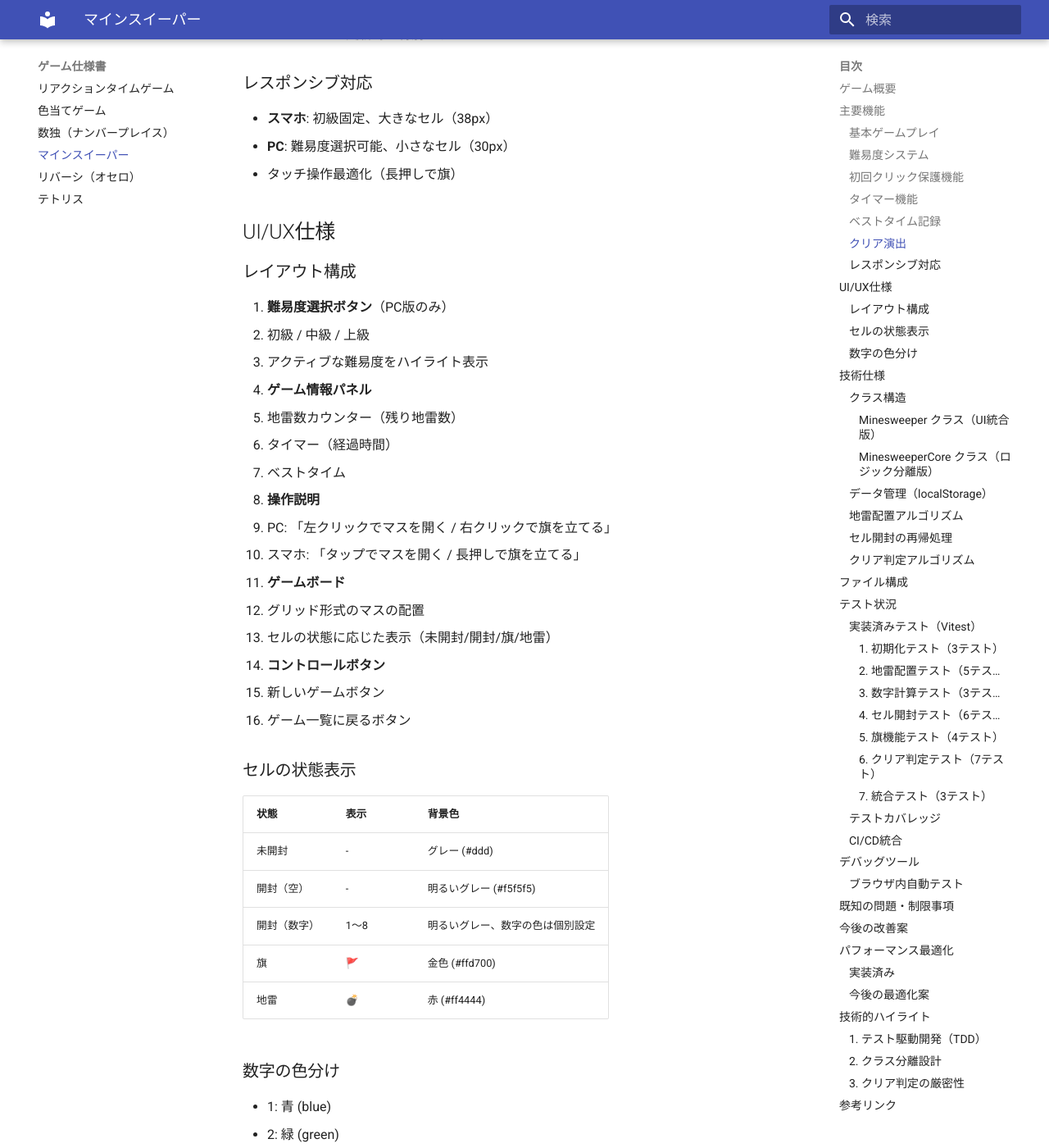
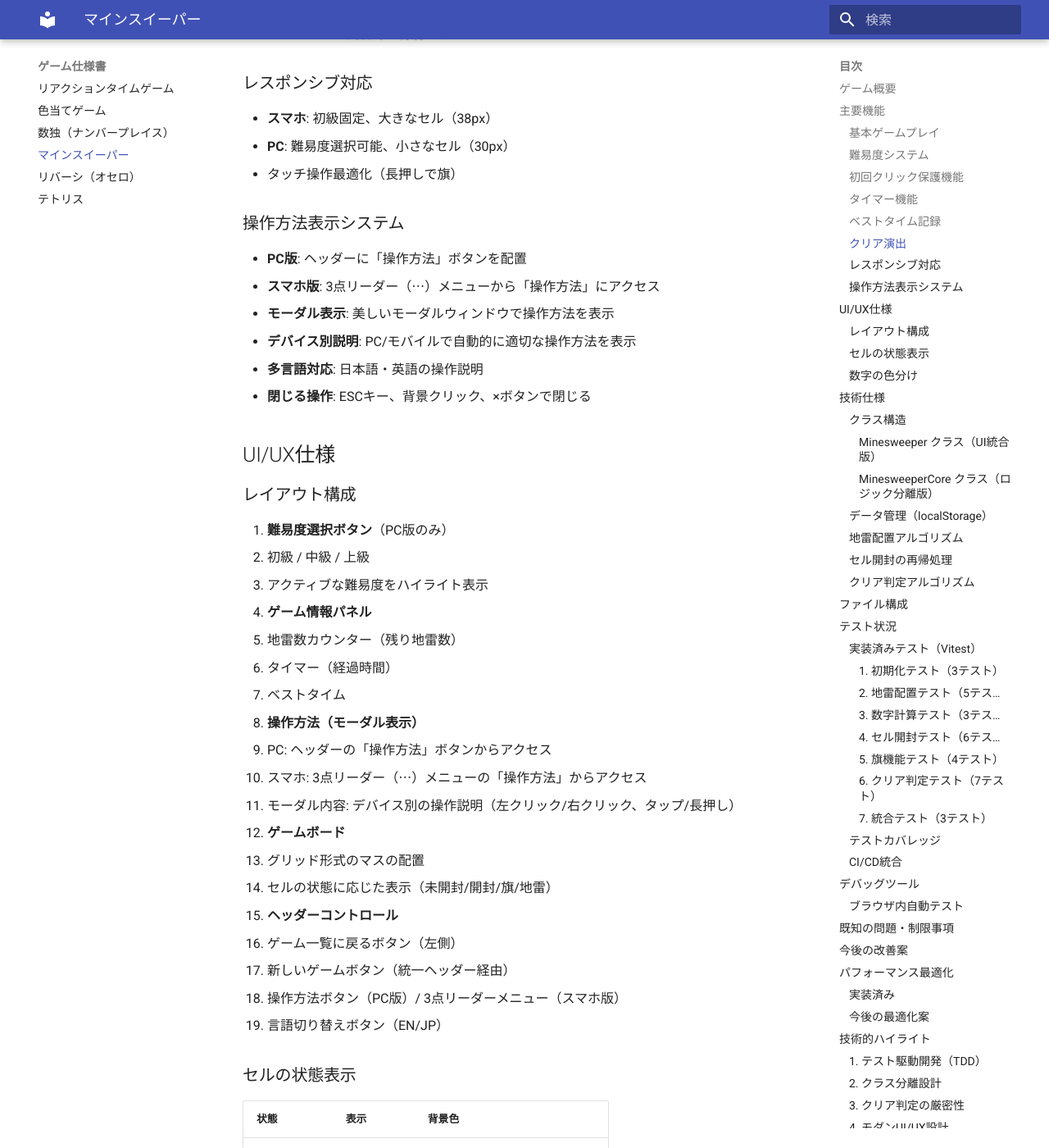
Before and after one commit to tktaka20/web-games-docs, an MkDocs documentation site: the page built from docs/games/minesweeper.md, in a window 1280 px wide and 1400 px high, scrolled down 1540 px. Shown: the whole window at 82% size. Built offline with MkDocs 1.6.1 and Material for MkDocs 9.7.7, drawn with Linux system fonts in a browser that asks for light colours; some of the changed text lies outside the part shown.

Commit message:
マインスイーパーの操作方法モーダル化ドキュメント更新
- 操作方法表示システムの新機能を追加
- PC版：ヘッダーボタン、スマホ版：3点リーダーメニュー
- モーダル表示、デバイス別説明、多言語対応について記載
- レイアウト構成とヘッダーコントロールの説明を更新
- ファイル構成にCSS、i18n.jsファイルを追加
- 技術的ハイライトにモダンUI/UX設計を追加

🤖 Generated with [Claude Code](https://claude.ai/code)

Co-Authored-By: Claude <noreply@anthropic.com>

````diff
--- a/docs/games/minesweeper.md
+++ b/docs/games/minesweeper.md
@@ -46,6 +46,14 @@
 - **PC**: 難易度選択可能、小さなセル（30px）
 - タッチ操作最適化（長押しで旗）
 
+### 操作方法表示システム
+- **PC版**: ヘッダーに「操作方法」ボタンを配置
+- **スマホ版**: 3点リーダー（⋯）メニューから「操作方法」にアクセス
+- **モーダル表示**: 美しいモーダルウィンドウで操作方法を表示
+- **デバイス別説明**: PC/モバイルで自動的に適切な操作方法を表示
+- **多言語対応**: 日本語・英語の操作説明
+- **閉じる操作**: ESCキー、背景クリック、×ボタンで閉じる
+
 ## UI/UX仕様
 
 ### レイアウト構成
@@ -59,17 +67,20 @@
    - タイマー（経過時間）
    - ベストタイム
 
-3. **操作説明**
-   - PC: 「左クリックでマスを開く / 右クリックで旗を立てる」
-   - スマホ: 「タップでマスを開く / 長押しで旗を立てる」
+3. **操作方法（モーダル表示）**
+   - PC: ヘッダーの「操作方法」ボタンからアクセス
+   - スマホ: 3点リーダー（⋯）メニューの「操作方法」からアクセス
+   - モーダル内容: デバイス別の操作説明（左クリック/右クリック、タップ/長押し）
 
 4. **ゲームボード**
    - グリッド形式のマスの配置
    - セルの状態に応じた表示（未開封/開封/旗/地雷）
 
-5. **コントロールボタン**
-   - 新しいゲームボタン
-   - ゲーム一覧に戻るボタン
+5. **ヘッダーコントロール**
+   - ゲーム一覧に戻るボタン（左側）
+   - 新しいゲームボタン（統一ヘッダー経由）
+   - 操作方法ボタン（PC版）/ 3点リーダーメニュー（スマホ版）
+   - 言語切り替えボタン（EN/JP）
 
 ### セルの状態表示
 
@@ -255,8 +266,10 @@ checkWin() {
 ```
 minesweeper/
 ├── src/
-│   ├── index.html           # メインHTML（UI統合版）
-│   └── minesweeper.js       # コアロジック（MinesweeperCoreクラス）
+│   ├── index.html           # メインHTML（UI統合版、操作方法モーダル含む）
+│   ├── style.css            # スタイルシート（モーダル、レスポンシブ対応）
+│   ├── minesweeper.js       # コアロジック（MinesweeperCoreクラス）
+│   └── i18n.js             # 多言語対応（日本語・英語）
 └── tests/
     └── minesweeper.test.js  # ユニットテスト（31テスト）
 ```
@@ -382,6 +395,12 @@ window.runAutoTest()  // コンソールで実行
 - 開封済み安全マス数のみで判定
 - エッジケースの完全なカバレッジ
 
+### 4. モダンUI/UX設計
+- 統一ゲームヘッダーシステム
+- レスポンシブな操作方法表示（モーダル）
+- デバイス別最適化（PC/スマホ）
+- 多言語対応とスムーズな言語切り替え
+
 ## 参考リンク
 
 - [ライブデモ](https://takakichi.com/web-games/minesweeper/src/)
````
Also changed, not shown: docs/index.md (+3 -1 lines).
